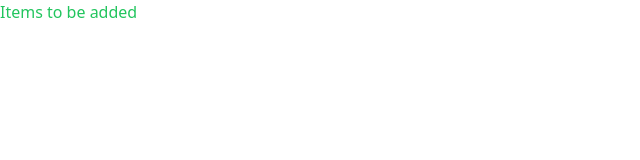
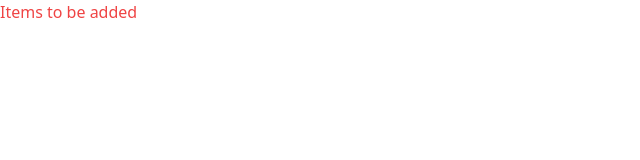
Before and after one commit to shouryagupta898/productkart, a React (Vite) app: page / in a window 1280 px wide. Shown: the top 160 px of the page, without its empty margins (0-640 px from the left). Built offline with nearby package versions, Linux system fonts and the light colour scheme.

Commit message:
color changed

```diff
--- a/src/App.jsx
+++ b/src/App.jsx
@@ -4,7 +4,7 @@ import ProductMain from "./ProductMain";
 
 function App() {
   return (
-    <div className="text-green-500 ">
+    <div className="text-red-500 ">
       <ProductMain />
     </div>
   );
```
